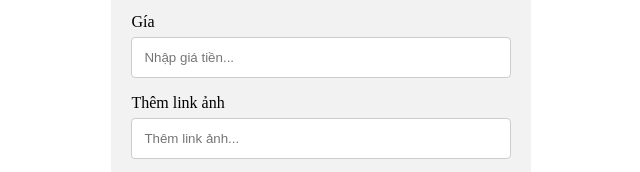
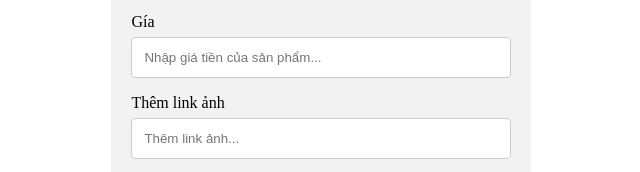
Before and after one commit to Haituanpham1312/thucdon, a plain HTML site: page form.html in a window 1280 px wide. Shown: the part 244-416 px from the top of the page, 319-959 px from the left. Drawn offline with Linux system fonts and the light colour scheme.

Commit message:
Update form.html

```diff
--- a/form.html
+++ b/form.html
@@ -18,7 +18,7 @@
             <input type="text" id="ten" name="ten" placeholder="Nhập tên món ăn...">
 
             <label >Gía</label>
-            <input type="text" id="gia" name="gia" placeholder="Nhập giá tiền...">
+            <input type="text" id="gia" name="gia" placeholder="Nhập giá tiền của sản phẩm...">
 
             <label >Thêm link ảnh</label>
             <input type="text" id="anh" name="anh" placeholder="Thêm link ảnh...">
```
